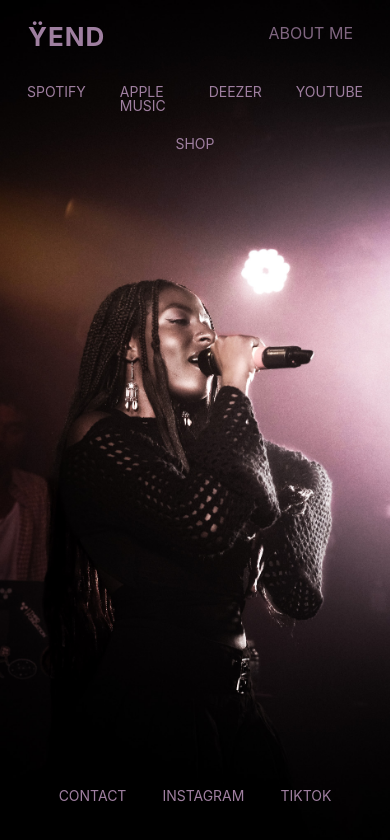
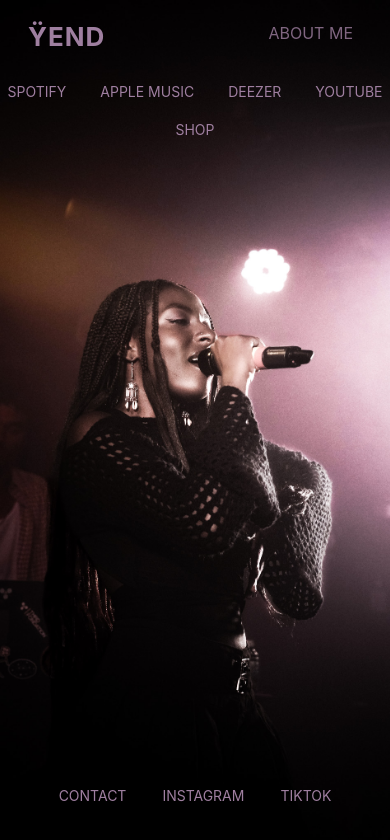
Before and after one commit to Nisrine7515/yend, a React (Vite) app: page / in a window 390 px wide. Shown: the top 840 px of the page. Built offline with nearby package versions, Linux system fonts and the light colour scheme.

Commit message:
responsive apple music v3

```diff
--- a/src/assets/styles/Home.css
+++ b/src/assets/styles/Home.css
@@ -192,6 +192,13 @@
     font-size: 16px;
   }
 
+  .top-right a {
+    display: inline-flex;
+    align-items: center;
+    white-space: nowrap;
+    flex-shrink: 0;
+  }
+
   /* Liens du bas (Contact / Instagram / TikTok) */
   .bottom-right {
     margin-top: auto;
```
